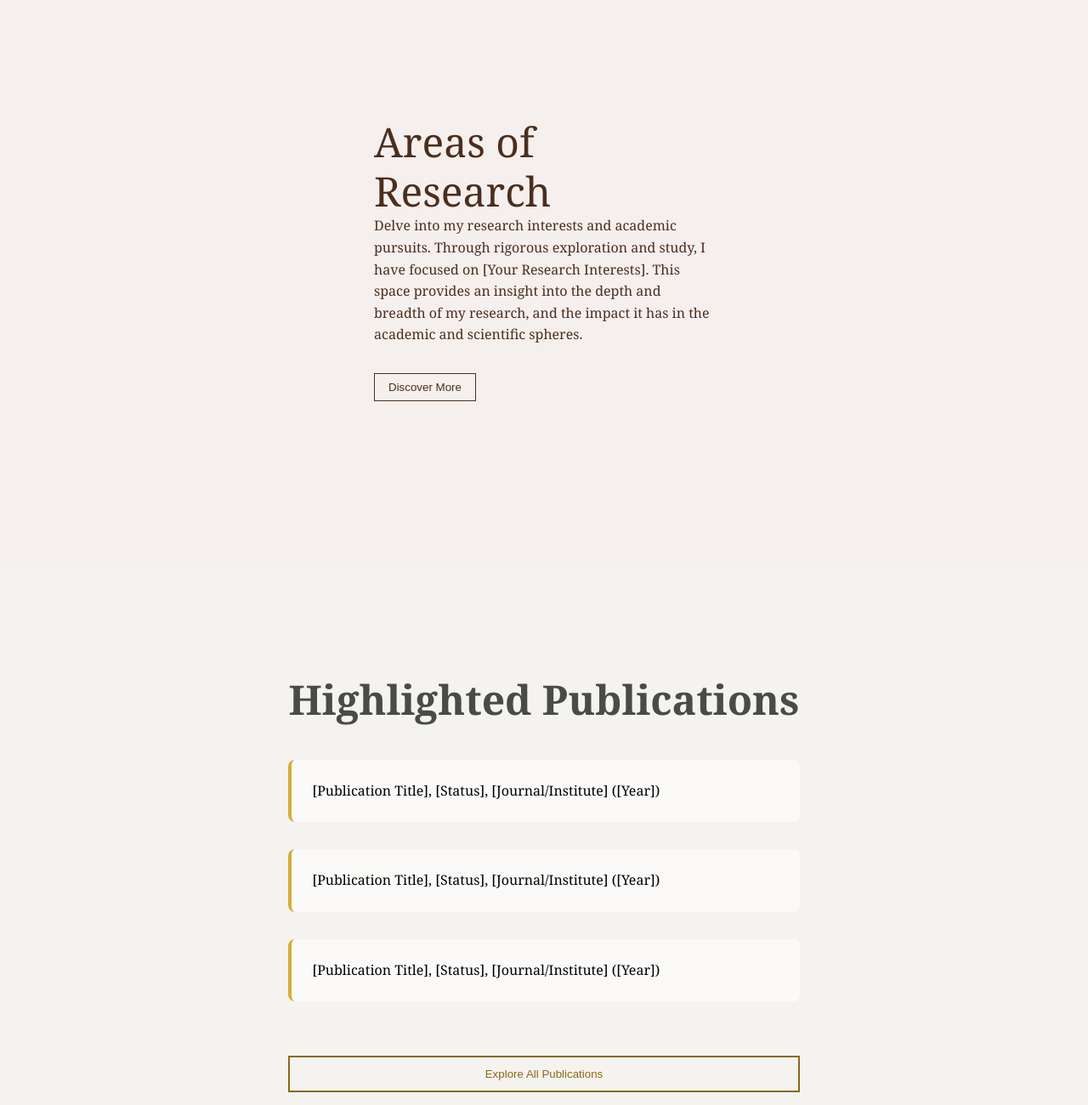
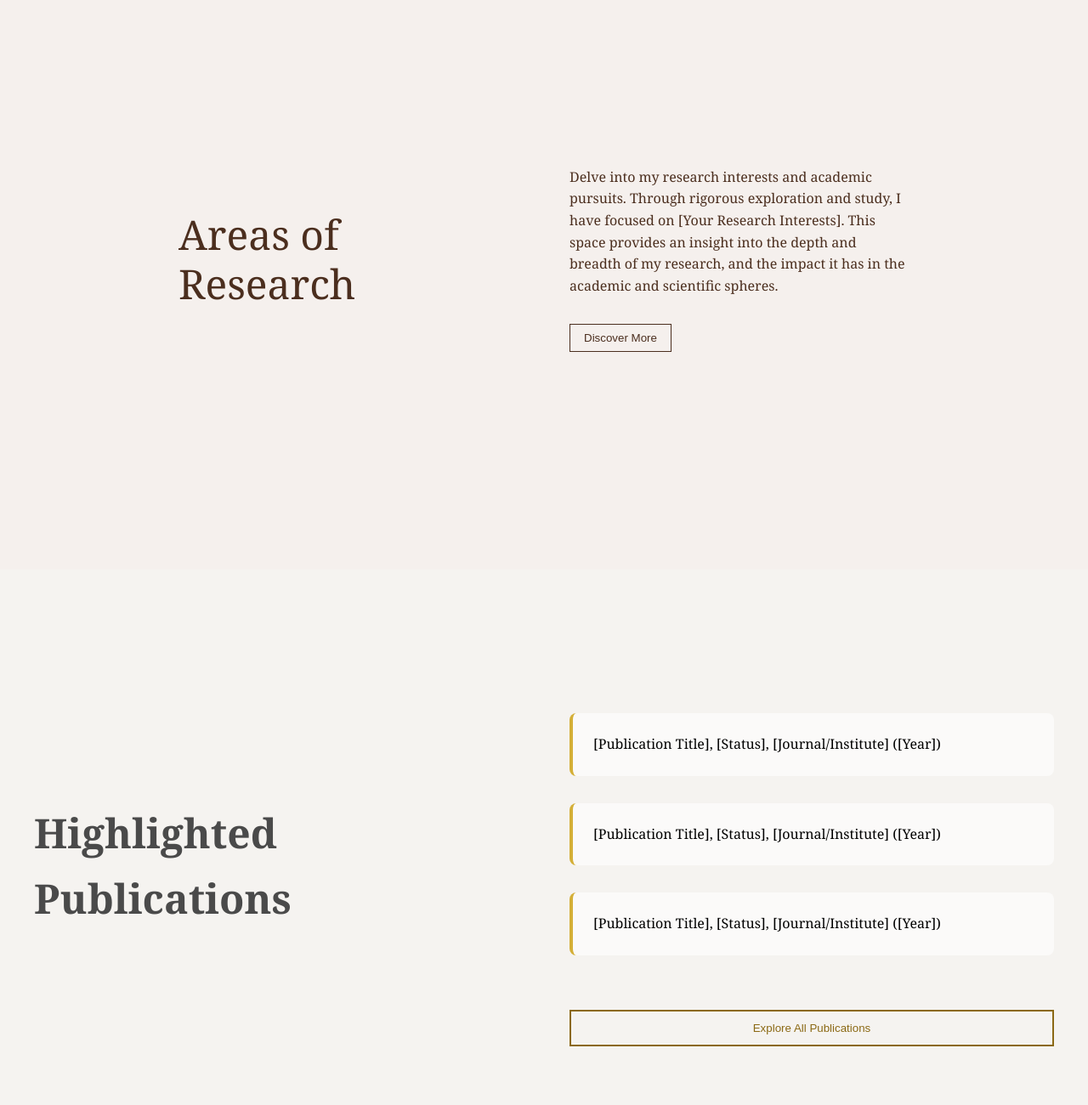
Before and after one commit to shrszd/shrszd.github.io, a plain HTML site: page test2.html in a window 1280 px wide. Shown: the part 860-2160 px from the top of the page at 85% size. Drawn offline with Linux system fonts and the light colour scheme.

Commit message:
Update test2.html

```diff
--- a/test2.html
+++ b/test2.html
@@ -223,7 +223,10 @@
       grid-template-columns: 1fr 1fr;
       gap: 4rem;
       align-items: start;
+      gap: 60px;
+      align-items: center;
     }
+
 
     .section-title {
       font-size: 3rem;
@@ -382,7 +385,7 @@
 
   <!-- Research Section -->
   <section class="research" id="research">
-    <div class=".hero-container">
+    <div class="main-container">
       <div class="title">Areas of <br> Research</div>
       <div class="description">
         <p>Delve into my research interests and academic pursuits. Through rigorous exploration and study, I have focused on [Your Research Interests]. This space provides an insight into the depth and breadth of my research, and the impact it has in the academic and scientific spheres.</p>
@@ -393,7 +396,7 @@
 
   <!-- Publications Section -->
   <section class="publications" id="publications">
-    <div class=".hero-container">
+    <div class="main-container">
       <div><h1 class="section-title">Highlighted Publications</h1></div>
       <div>
         <div class="publications-list">
```
